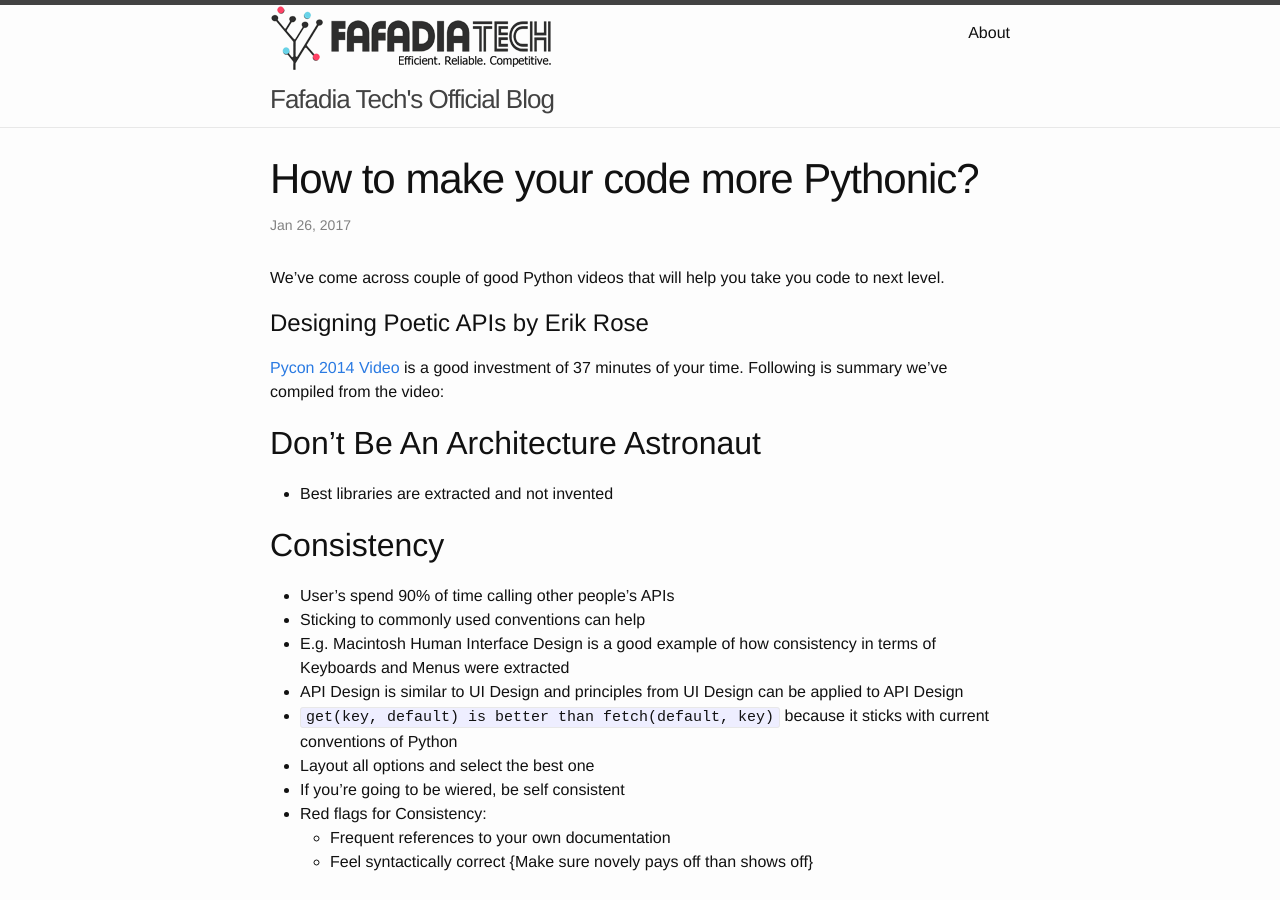
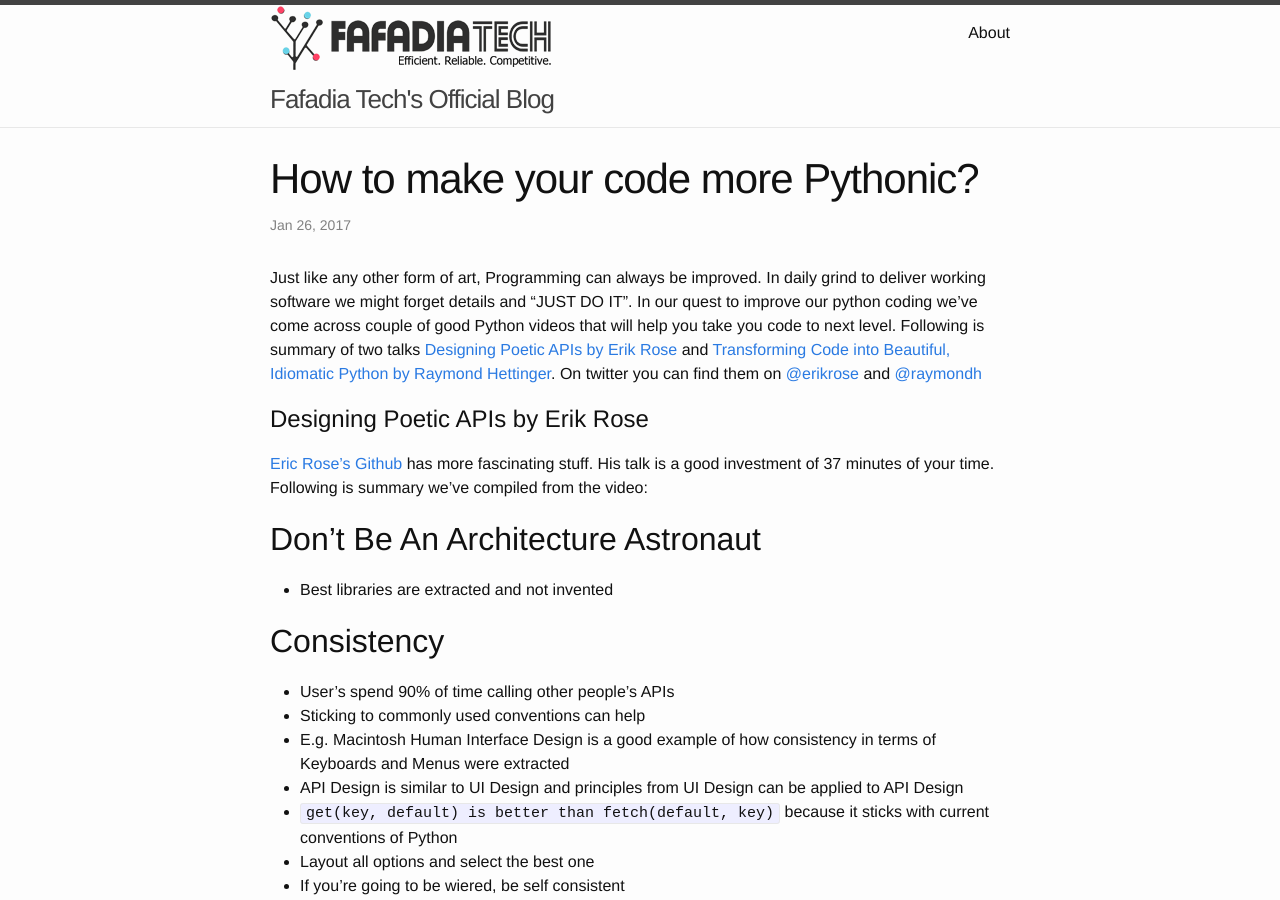
Before and after one commit to fafadiatech/fafadiatech.github.io, a Jekyll site: the page built from _posts/2017-01-27-how-to-make-your-code-more-pythonic.markdown, in a window 1280 px wide and 900 px high. Built offline with Jekyll 4.4.1, drawn with Linux system fonts in a browser that asks for light colours; some of the changed text lies outside the part shown.

Commit message:
refactored content a bit

```diff
--- a/_posts/2017-01-27-how-to-make-your-code-more-pythonic.markdown
+++ b/_posts/2017-01-27-how-to-make-your-code-more-pythonic.markdown
@@ -5,11 +5,11 @@ date:   2017-01-27 00:00:00 +0530
 categories: python summary
 ---
 
-We've come across couple of good Python videos that will help you take you code to next level.
+Just like any other form of art, Programming can always be improved. In daily grind to deliver working software we might forget details and "JUST DO IT". In our quest to improve our python coding we've come across couple of good Python videos that will help you take you code to next level. Following is summary of two talks [Designing Poetic APIs by Erik Rose](https://www.youtube.com/watch?v=JQYnFyG7A8c) and [Transforming Code into Beautiful, Idiomatic Python by Raymond Hettinger](https://www.youtube.com/watch?v=OSGv2VnC0go). On twitter you can find them on [@erikrose](https://twitter.com/erikrose) and [@raymondh](https://twitter.com/raymondh)
 
 # Designing Poetic APIs by Erik Rose
 
-[Pycon 2014 Video](https://www.youtube.com/watch?v=JQYnFyG7A8c) is a good investment of 37 minutes of your time. Following is summary we've compiled from the video:
+[Eric Rose's Github](https://github.com/erikrose) has more fascinating stuff. His talk is a good investment of 37 minutes of your time. Following is summary we've compiled from the video:
 
 ## Don't Be An Architecture Astronaut
 - Best libraries are extracted and not invented
@@ -72,7 +72,7 @@ We've come across couple of good Python videos that will help you take you code
 
 # Transforming Code into Beautiful, Idiomatic Python by Raymond Hettinger
 
-[48 minutes Youtube Video](https://www.youtube.com/watch?v=OSGv2VnC0go) is another interesting one. Here is the summary
+[RDH Talks](https://www.youtube.com/watch?v=HTLu2DFOdTg&list=PLRVdut2KPAguz3xcd22i_o_onnmDKj3MA) is interesting list. His talk is another interesting one. Here is the summary
 
 ## When you see this, do that instead
 - Replace traditional index manipulation with Python's core looping idioms
```
